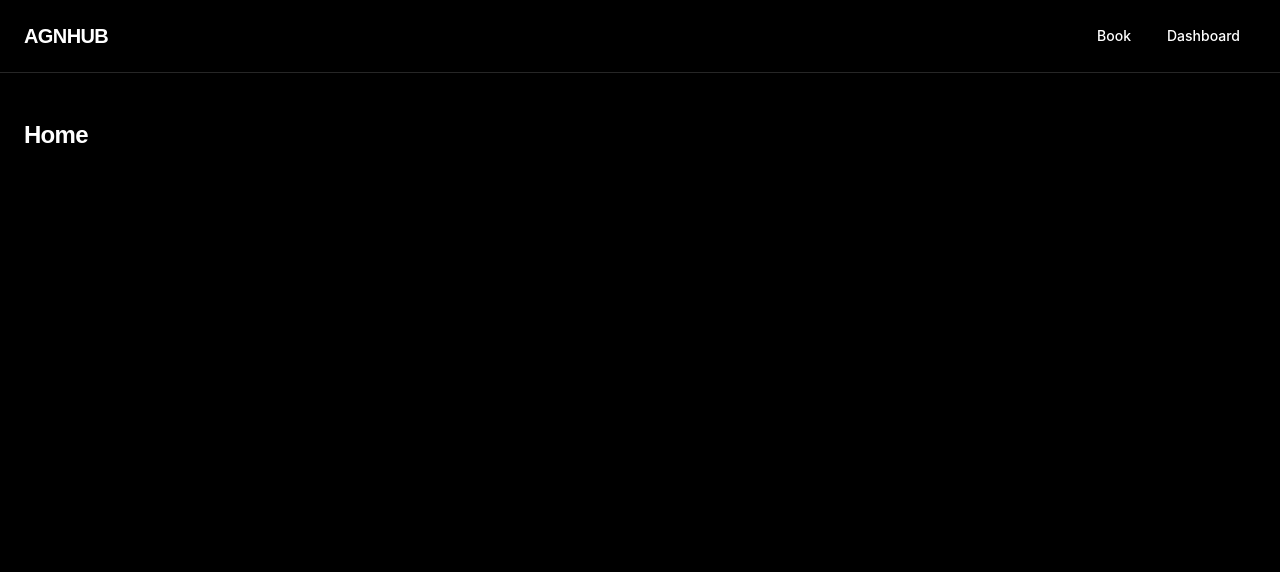
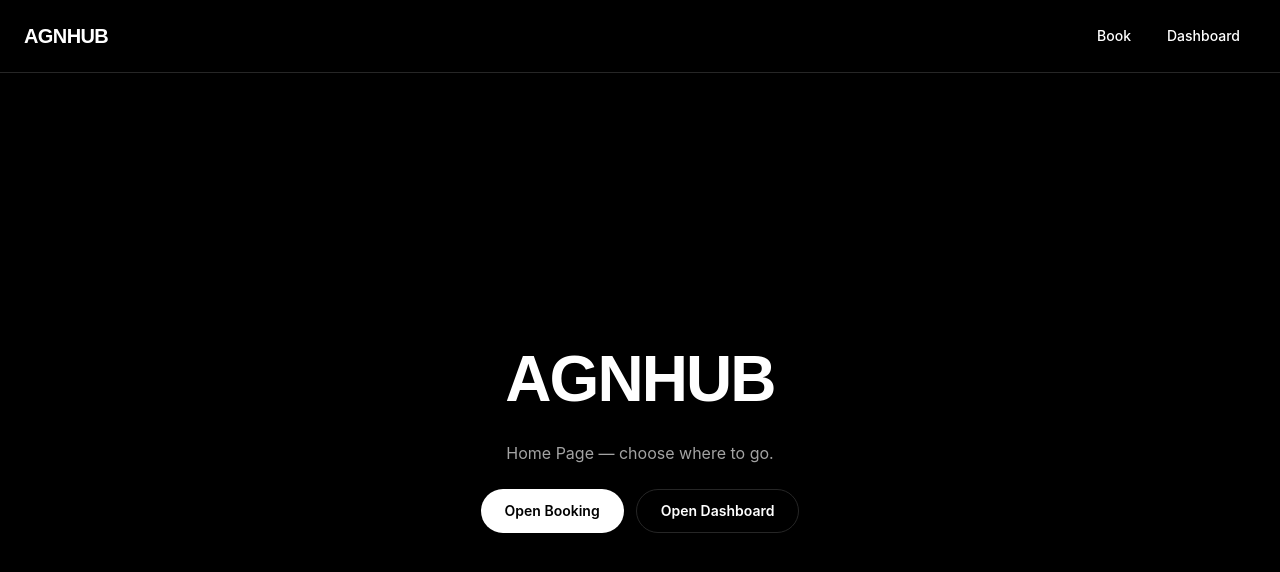
Before and after one commit to ankitbareth-dev/assessment-agn-hub, a React (Vite) app: page / in a window 1280 px wide. Shown: the top 572 px of the page. Built offline with nearby package versions, Linux system fonts and the light colour scheme.

Commit message:
add homepage

```diff
--- a/src/App.tsx
+++ b/src/App.tsx
@@ -2,20 +2,14 @@ import { Routes, Route } from "react-router";
 import { Navbar } from "./components/Navbar";
 import Book from "./pages/Book";
 import Dashboard from "./pages/Dashboard";
+import Home from "./pages/Home";
 
 export default function App() {
   return (
     <>
       <Navbar />
       <Routes>
-        <Route
-          path="/"
-          element={
-            <main className="mx-auto max-w-(--container-width) px-(--space-6) py-(--space-12)">
-              <h1 className="text-2xl font-bold">Home</h1>
-            </main>
-          }
-        />
+        <Route path="/" element={<Home />} />
         <Route path="/book" element={<Book />} />
         <Route path="/dashboard" element={<Dashboard />} />
       </Routes>
--- /dev/null
+++ b/src/pages/Home.tsx
@@ -0,0 +1,27 @@
+import { Link } from "react-router";
+
+export default function Home() {
+  return (
+    <main className="mx-auto flex min-h-[calc(100svh-var(--header-height))] max-w-(--container-width) flex-col items-center justify-center gap-(--space-6) px-(--space-6) text-center">
+      <h1 className="text-[clamp(3rem,5vw,4.5rem)] font-extrabold">AGNHUB</h1>
+      <p className="text-[clamp(1rem,1.2vw,1.125rem)] text-(--color-text-secondary)">
+        Home Page — choose where to go.
+      </p>
+
+      <div className="flex flex-wrap items-center justify-center gap-(--space-3)">
+        <Link
+          to="/book"
+          className="flex h-11 items-center rounded-(--radius-full) bg-(--color-primary) px-(--space-6) text-sm font-semibold text-(--color-primary-text)! [transition:var(--transition-fast)] hover:opacity-85"
+        >
+          Open Booking
+        </Link>
+        <Link
+          to="/dashboard"
+          className="flex h-11 items-center rounded-(--radius-full) border border-(--color-border) px-(--space-6) text-sm font-semibold text-(--color-text) [transition:var(--transition-fast)] hover:border-(--color-border-hover) hover:bg-(--color-surface-hover)"
+        >
+          Open Dashboard
+        </Link>
+      </div>
+    </main>
+  );
+}
```
